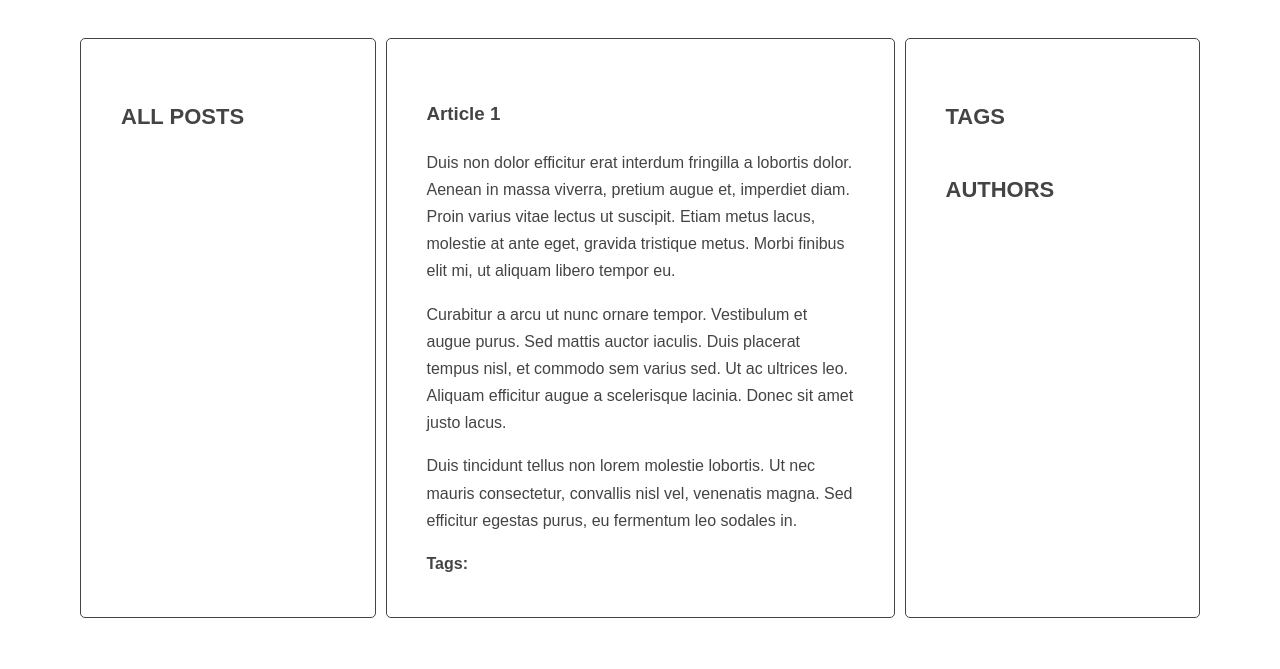
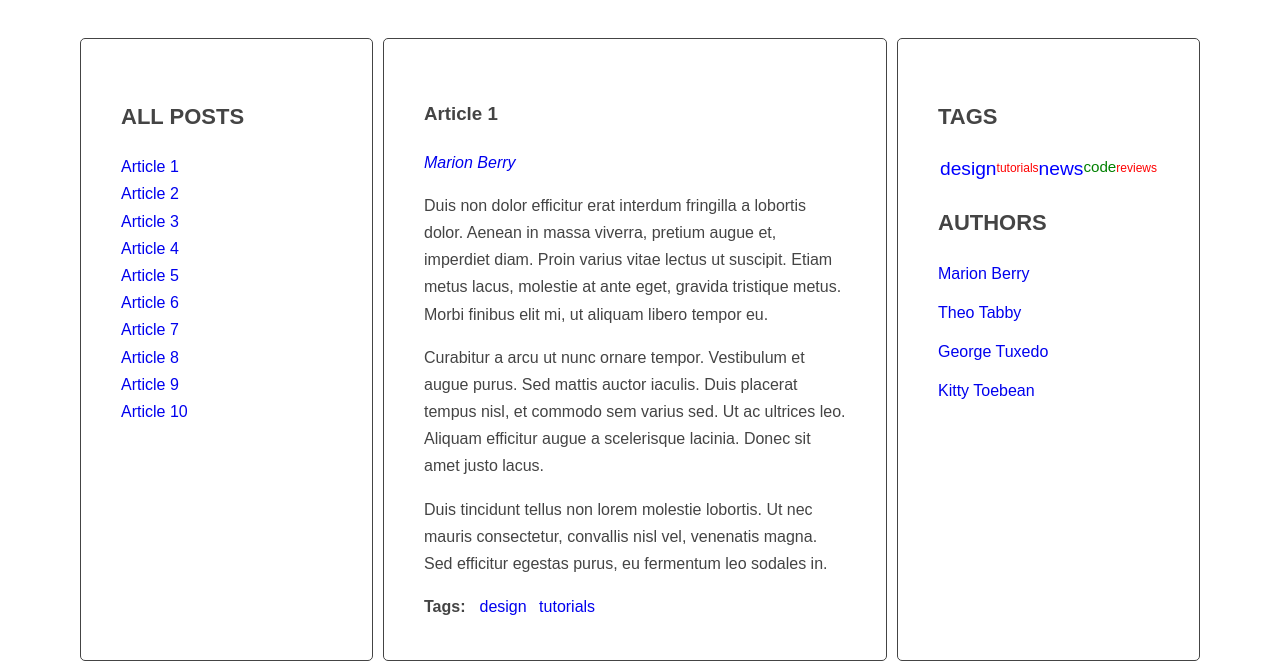
Before and after one commit to jacekcaban/javascript-blog, a website: page index.html in a window 1280 px wide. Shown: the part 205-874 px from the top of the page. Before the commit the page ends 831 px from the top, so only its background shows below. Drawn offline with nearby package versions, Linux system fonts and the light colour scheme.

Commit message:
Add handlebars templates

```diff
--- a/index.html
+++ b/index.html
@@ -169,16 +169,27 @@
                 </main>
             </div>
         </div>
-        <script src="https://cdnjs.cloudflare.com/ajax/libs/handlebars.js/4.1.0/handlebars.min.js"></script>
+        <!-- we add Handlebars templates -->
         <script id="template-article-link" type="text/x-handlebars-template">
           <li><a href="#{{ id }}"><span>{{ title }}</span></a></li>
         </script>
-        <script id="template-article-tags-link" type="text/x-handlebars-template">
-          <li><a href="#{{ id }}"><span>{{ title }}</span></a></li>
+        <script id="template-tags-link" type="text/x-handlebars-template">
+          <li><a href="#tag-{{ id }}"><span>{{ title }}</span></a></li>
         </script>
         <script id="template-author-link" type="text/x-handlebars-template">
-          <li><a href="#{{ id }}"><span>{{ title }}</span></a></li>
+          <li><a href="#author-{{ id }}"><span>{{ title }}</span></a></li>
         </script>
+        <script id="template-tag-cloud-link" type="text/x-handlebars-template">
+          {{#each tags}}
+          <li><a href="#tag-{{ tag }}" class="{{ className }}"><span> {{ tag }} </span></a></li>
+          {{/each}}
+        </script>
+        <script id="template-author-cloud-link" type="text/x-handlebars-template">
+          {{#each authors}}
+          <li><a href="#author-{{ author }}" class="{{ className }}"><span> {{ author }} </span></a></li>
+          {{/each}}
+        </script>
+        <script src="https://cdnjs.cloudflare.com/ajax/libs/handlebars.js/4.1.0/handlebars.min.js"></script>
         <script src="js/script.js"></script>
     </body>
 </html>
--- a/js/script.js
+++ b/js/script.js
@@ -1,10 +1,40 @@
 'use strict';
 
+// we add Handlebars templates
 const templates = {
   articleLink: Handlebars.compile(document.querySelector('#template-article-link').innerHTML),
-  articleTagsLink: Handlebars.compile(document.querySelector('#template-article-tags-link').innerHTML),
-  authorLink: Handlebars.compile(document.querySelector('#template-author-link').innerHTML)
+  articleTagsLink: Handlebars.compile(document.querySelector('#template-tags-link').innerHTML),
+  authorLink: Handlebars.compile(document.querySelector('#template-author-link').innerHTML),
+  tagCloudLink: Handlebars.compile(document.querySelector('#template-tag-cloud-link').innerHTML),
+  authorCloudLink: Handlebars.compile(document.querySelector('#template-author-cloud-link').innerHTML)
 };
+
+/*
+const opts = {
+  tagSizes: {
+    count: 5,
+    classPrefix: 'tag-size-',
+  },
+};
+const select = {
+  all: {
+    articles: '.post',
+    linksTo: {
+      tags: 'a[href^="#tag-"]',
+      authors: 'a[href^="#author-"]',
+    },
+  },
+  article: {
+    tags: '.post-tags .list',
+    author: '.post-author',
+  },
+  listOf: {
+    titles: '.titles',
+    tags: '.tags.list',
+    authors: '.authors.list',
+  },
+};
+*/// exemplary setting my variables objects in objects
 
 const opts = {
   ArticleSelector: '.post',
@@ -149,8 +179,8 @@ function generateTags(){
   for (let article of articles) {
 
     /* [done] find tags wrapper */
-    const tagWrapper = article.querySelector(opts.ArticleTagsSelector);
-    console.log(tagWrapper);
+    const tagsWrapper = article.querySelector(opts.ArticleTagsSelector);
+    console.log(tagsWrapper);
 
     /* [done] make html variable with empty string */
     let html = '';
@@ -187,8 +217,8 @@ function generateTags(){
       console.log(allTags);
     }
     /* [done] insert HTML of all the links into the tags wrapper */
-    tagWrapper.innerHTML = html;
-    console.log(tagWrapper);
+    tagsWrapper.innerHTML = html;
+    console.log(tagsWrapper);
   /* [done] END LOOP: for every article: */
   }
   /* [NEW] find list of tags in right column */
@@ -197,7 +227,8 @@ function generateTags(){
   /* [NEW] create variable for all links HTML code */
   const tagsParams = calculateTagsParams(allTags);
   console.log('tagsParams:', tagsParams);
-  let allTagsHTML = '';
+  //let allTagsHTML = '';
+  const allTagsData = {tags: []};
 
   /* [NEW] START LOOP for each tag in allTags: */
   for(let tag in allTags){
@@ -205,13 +236,19 @@ function generateTags(){
     //allTagsHTML += tag + ' ('+ allTags[tag] + ') ';
     const tagLinkHTML = '<li><a href="#tag-' + tag + '" class="' + calculateTagClass(allTags[tag], tagsParams) + '"> ' + tag + '</a></li>';
     console.log(tagLinkHTML);
-    allTagsHTML += tagLinkHTML; //'<li><a href="#tag-' + tag + '"class="'+ tagLinkHTML +'">' + tag + ' ('+ allTags[tag] + ')</a></li>';
+    //allTagsHTML += tagLinkHTML; //'<li><a href="#tag-' + tag + '"class="'+ tagLinkHTML +'">' + tag + ' ('+ allTags[tag] + ')</a></li>';
+    allTagsData.tags.push({
+      tag: tag,
+      count: allTags[tag],
+      className: calculateTagClass(allTags[tag], tagsParams)
+    });
   }
 
   /* [NEW] add html from allTags to tagList */
-  tagList.innerHTML = allTagsHTML;
+  tagList.innerHTML = templates.tagCloudLink(allTagsData);
+  //tagList.innerHTML = allTagsHTML;
   //tagList.innerHTML = allTags.join(' ');
-  console.log(tagList);
+  console.log(allTagsData);
 
 }
 generateTags();
@@ -266,36 +303,31 @@ function addClickListenersToTags(){
 addClickListenersToTags();
 
 //[in progress] Add authors to articles
-
 function generateAuthors() {
   /* [NEW] create a new variable allAuthors with an empty object */
   let allAuthorsList = {};
-
   /*[DONE] Find all article*/
   const articles = document.querySelectorAll(opts.ArticleSelector);
   console.log(articles);
-
   /* [DONE] START LOOP: for every article: */
   for (let article of articles) {
-
     /* [DONE] find authors wrapper */
-    //const linkHTML = '<li><a href="#author-' + articleAuthor + '"><span>by ' + articleAuthor + '</span></a></li>';
-    const linkHTMLData = {id: authorWrapper, title: articleAuthor};
-    const linkHTML = templates.authorLink(linkHTMLData);
+    const authorWrapper = article.querySelector(opts.ArticleAuthorSelector);
     console.log(authorWrapper);
-
     /* [DONE] make html variable with empty string */
     let html = '';
-
     /* [DONE] get tags from data-author attribute */
     const articleAuthor = article.getAttribute('data-author');
     console.log(articleAuthor);
 
     /* [DONE] generate HTML of the link */
-    const linkHTML = '<li><a href="#author-' + articleAuthor + '"><span>by ' + articleAuthor + '</span></a></li>';
+    //const linkHTML = '<li><a href="#author-' + articleAuthor + '"><span>by ' + articleAuthor + '</span></a></li>';
+    // html = linkHTML;
+    const linkHTMLData = {id: articleAuthor, title: articleAuthor};
+    const linkHTML = templates.authorLink(linkHTMLData);
 
-    html = linkHTML;
-
+    html = html + linkHTML;
+    console.log(html);
     if (!allAuthorsList.hasOwnProperty(articleAuthor)) {
       allAuthorsList[articleAuthor] = 1;
     } else {
@@ -305,12 +337,18 @@ function generateAuthors() {
   }
   const authorList = document.querySelector(opts.AuthorsListSelector);
   /* [NEW] create variable for all links HTML code */
-  let authorListHTML = '';
+  //let authorListHTML = '';
+  const allAuthorsData = {authors: []};
 
   for (let author in allAuthorsList) {
-    authorListHTML += '<li><a href="#author-' + author + '"><span>' + author + ' (' + allAuthorsList[author] + ')</span></a></li>';
+    //authorListHTML += '<li><a href="#author-' + author + '"><span>' + author + ' (' + allAuthorsList[author] + ')</span></a></li>';
+    allAuthorsData.authors.push({
+      author: author,
+      count: allAuthorsList[author],
+    });
   }
-  authorList.innerHTML = authorListHTML;
+  authorList.innerHTML = templates.authorCloudLink(allAuthorsData); //authorList.innerHTML = authorListHTML;
+
   console.log(authorList);
 }
 
```
